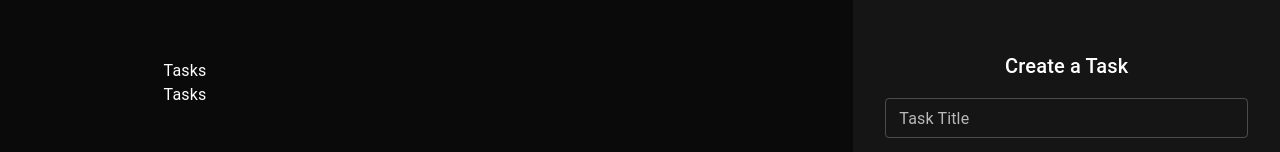
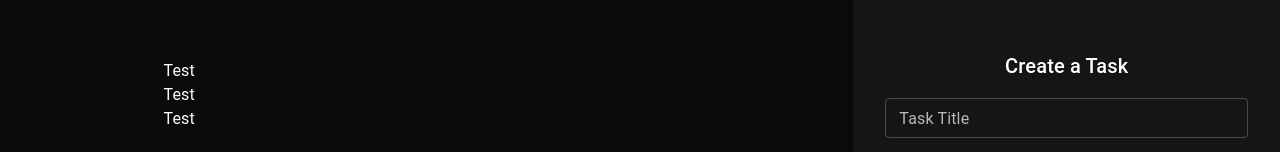
Before and after one commit to SharinLana/typescript-fullstack-tasks-manager, a React (Create React App) app: page / in a window 1280 px wide. Shown: the part 264-416 px from the top of the page. Built offline with nearby package versions, Linux system fonts and the light colour scheme.

Commit message:
render the Task component inside of the ContentArea

```diff
--- a/src/components/contentArea/ContentArea.tsx
+++ b/src/components/contentArea/ContentArea.tsx
@@ -2,6 +2,7 @@ import React, { FC, ReactElement } from 'react';
 import { format } from 'date-fns';
 import { Grid, Box } from '@mui/material';
 import TaskCounter from '../taskCounter/TaskCounter';
+import Task from '../task/Task';
 
 const ContentArea: FC = (): ReactElement => {
   return (
@@ -27,8 +28,9 @@ const ContentArea: FC = (): ReactElement => {
           <TaskCounter />
         </Grid>
         <Grid item display="flex" flexDirection="column" xs={10} md={8}>
-          <Box>Tasks </Box>
-          <Box>Tasks </Box>
+          <Task />
+          <Task />
+          <Task />
         </Grid>
       </Grid>
     </Grid>
--- a/src/components/taskCounter/TaskCounter.tsx
+++ b/src/components/taskCounter/TaskCounter.tsx
@@ -6,7 +6,7 @@ import { emitCorrectBorderColor } from './helpers/emitCorrectBorderColor';
 import { emitCorrectLabel } from './helpers/emitCorrectLabel';
 
 const TaskCounter: FC<ITaskCounter> = (props): ReactElement => {
-  const { status = Status.completed, count=0 } = props;
+  const { status = Status.completed, count = 0 } = props;
 
   return (
     <>
```
